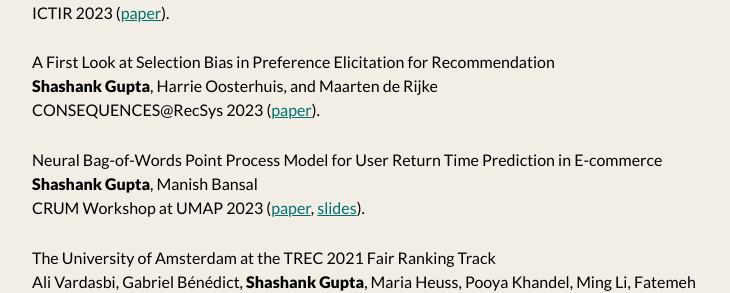
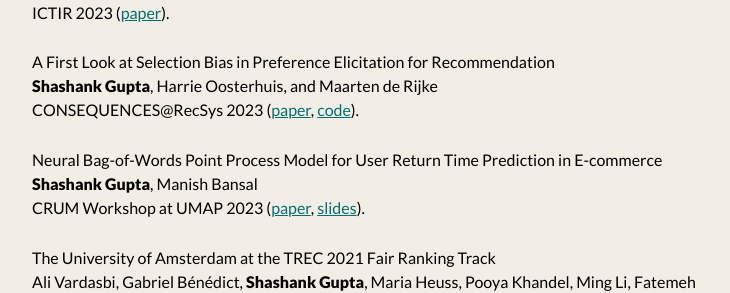
Before and after one commit to shashankg7/shashankg7.github.io, a Jekyll site: the page built from publications.md, in a window 1280 px wide and 900 px high, scrolled down 644 px. Shown: the part 160-453 px from the top of the window, without its empty margins (272-1002 px from the left). Built offline with Jekyll 4.4.1, drawn with Linux system fonts in a browser that asks for light colours; nearby versions of some CDN libraries.

Commit message:
Update publications.md

```diff
--- a/publications.md
+++ b/publications.md
@@ -37,7 +37,7 @@
 
 A First Look at Selection Bias in Preference Elicitation for Recommendation <br>
 <b>Shashank Gupta</b>, Harrie Oosterhuis, and Maarten de Rijke <br>
-CONSEQUENCES@RecSys 2023 ([paper](https://drive.google.com/file/d/1hRzuTyhjgG7567RuICK9lC2A4apAZJ-j/view?usp=drive_link)).
+CONSEQUENCES@RecSys 2023 ([paper](https://drive.google.com/file/d/1hRzuTyhjgG7567RuICK9lC2A4apAZJ-j/view?usp=drive_link), [code](https://github.com/shashankg7/Bias-Preference-Elicitation)).
 
 Neural Bag-of-Words Point Process Model for User Return Time Prediction in E-commerce <br>
 <b>Shashank Gupta</b>, Manish Bansal <br>
```
